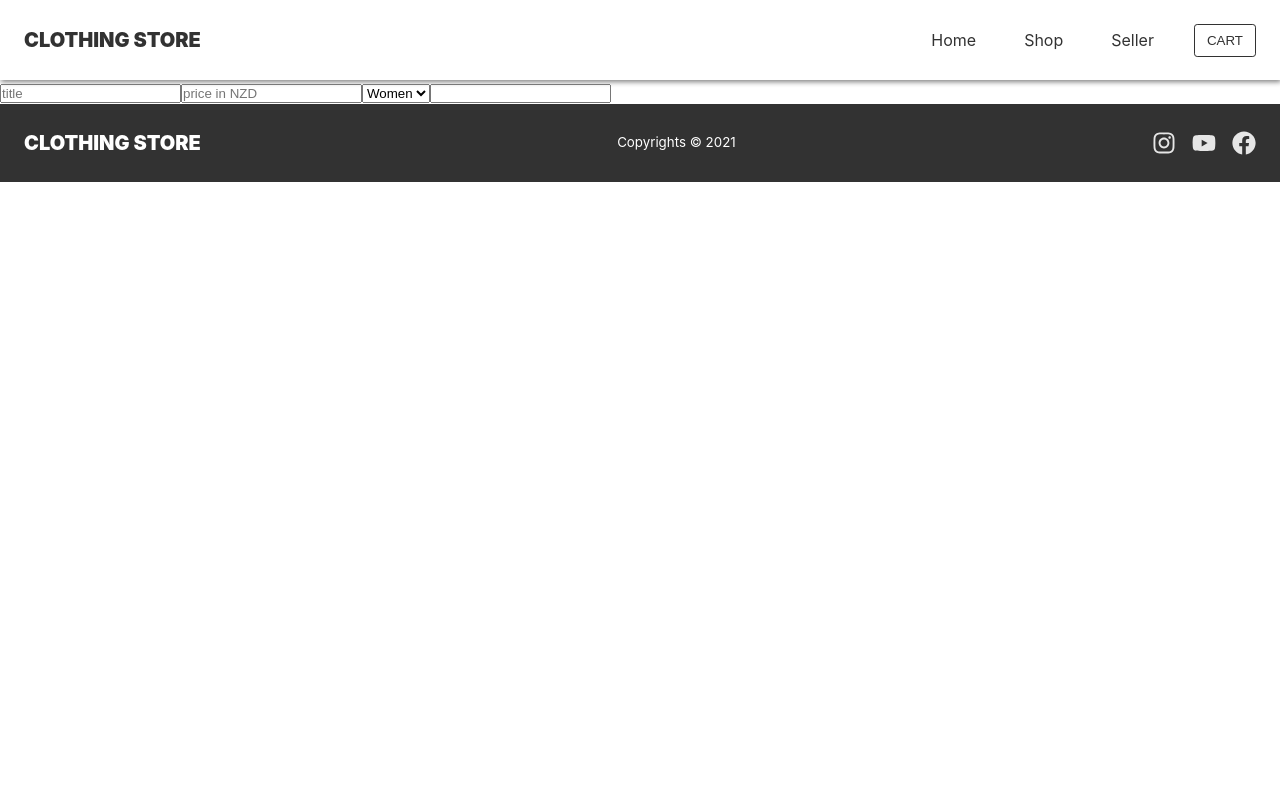
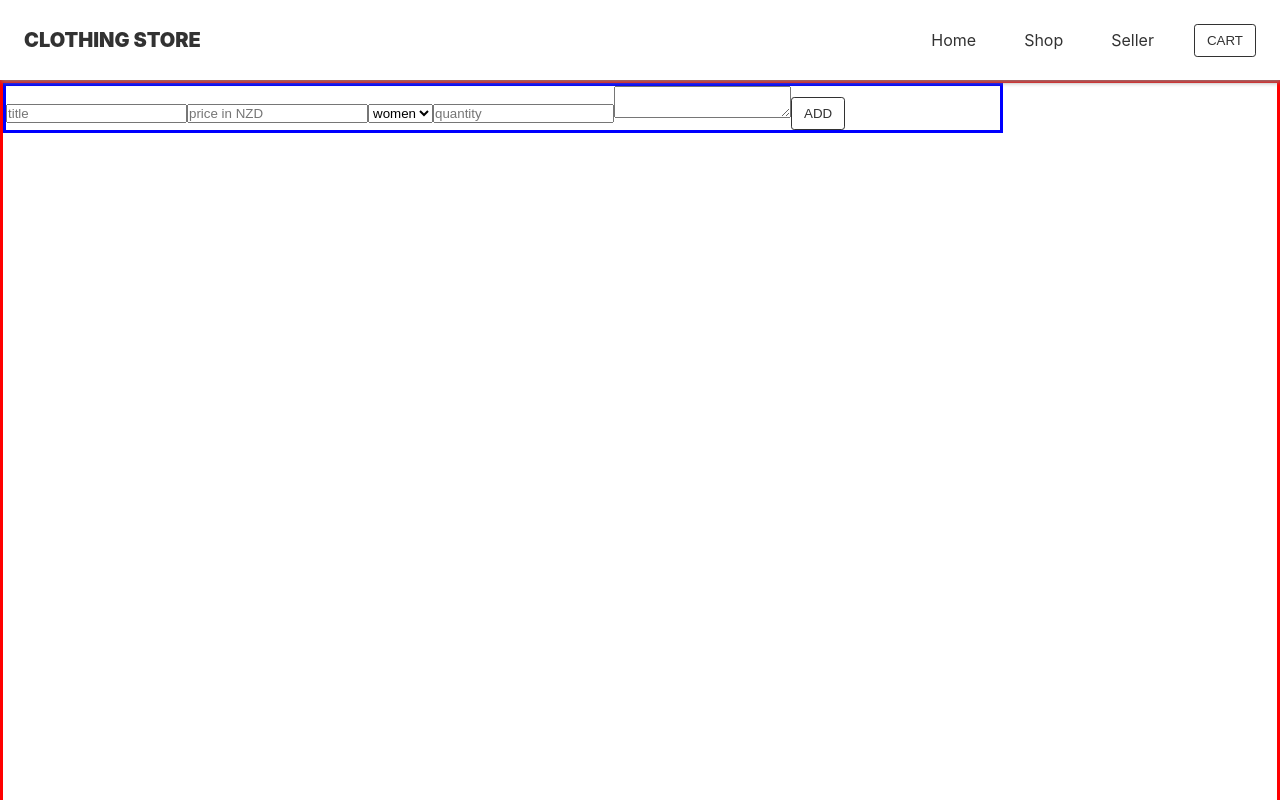
Before and after one commit to jayxwoo/pj_sites_5_clothing-store_react-js, a React (Create React App) app: page /add in a window 1280 px wide. Shown: the top 800 px of the page. Built offline with nearby package versions, Linux system fonts and the light colour scheme.

Commit message:
working on add product

```diff
--- a/src/pages/Add.js
+++ b/src/pages/Add.js
@@ -1,22 +1,39 @@
+import { useState } from "react";
+import Button from "../components/Button";
 import "../styles/pages/Add.scss";
 
 const Add = () => {
+    const [title, setTitle] = useState('');
+    const [price, setPrice] = useState('');
+    const [gender, setGender] = useState('');
+    const [quantity, setQuantity] = useState('');
+    const [desc, setDesc] = useState('');
+    // const [product, setProduct] = useState({});
+
+    const handleSubmit = (e) => {
+        e.preventDefault();
+
+        console.log(title, price, gender, quantity, desc);
+    };
+
     return (
-        <div className="addForm-cont">
-            <form className="form">
+        <div className="add">
+            <form className="form" onSubmit={handleSubmit}>
                 <label className="a11y-hidden">Title</label>
-                <input type="text" className="title" placeholder="title" required />
+                <input type="text" className="title" placeholder="title" value={title} onChange={(e) => {setTitle(e.target.value)}} required />
                 <label className="a11y-hidden">Price</label>
-                <input type="text" className="title" placeholder="price in NZD" required />
+                <input type="text" className="title" placeholder="price in NZD" value={price} onChange={(e) => {setPrice(e.target.value)}} required />
                 <label className="a11y-hidden">Gender</label>
-                <select name="gender" id="gender" required>
-                    <option value="Women">Women</option>
-                    <option value="Men">Men</option>
-                    <option value="Unisex">Unisex</option>
+                <select name="gender" id="gender" value={gender} onChange={(e) => {setGender(e.target.value)}} required>
+                    <option value="women">women</option>
+                    <option value="men">men</option>
+                    <option value="unisex">unisex</option>
                 </select>
                 <label className="a11y-hidden">Quantity</label>
-                <input type="number" />
-                <label className="a11y-hidden"></label>
+                <input type="number" className="quantity" placeholder="quantity" value={quantity} onChange={(e) => {setQuantity(e.target.value)}} required />
+                <label className="a11y-hidden">Description</label>
+                <textarea className="description" value={desc} onChange={(e) => {setDesc(e.target.value)}} required></textarea>
+                <Button>Add</Button>
             </form>
         </div>
     );
--- a/src/styles/pages/Add.scss
+++ b/src/styles/pages/Add.scss
@@ -1 +1,13 @@
 @import "../base";
+
+.add {
+    border: 3px solid red;
+    width: 100%;
+    min-height: 100vh;
+
+    .form {
+        border: 3px solid blue;
+        width: 100%;
+        max-width: 1000px;
+    }
+}
```
